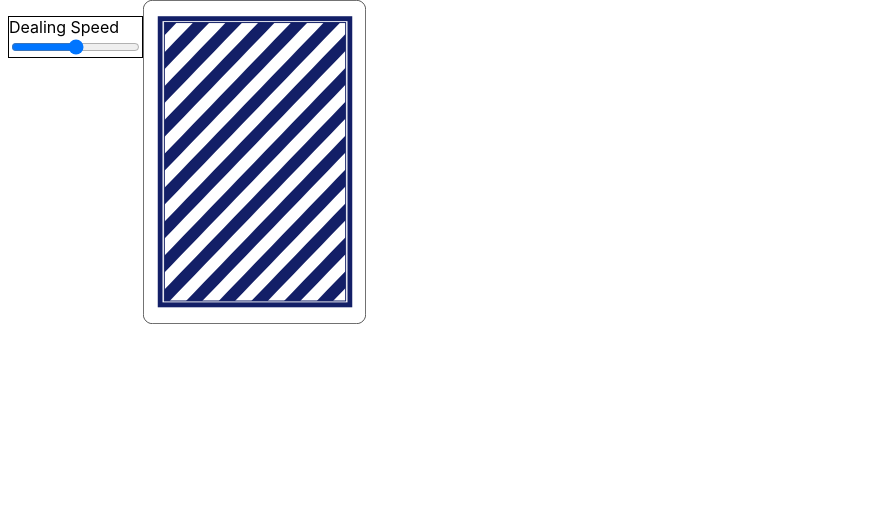
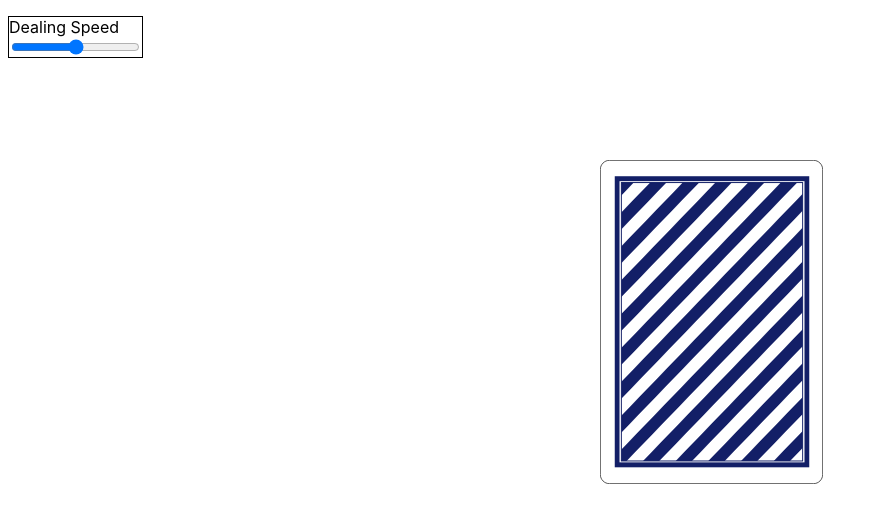
Before and after one commit to DeanElizardo/HiLo, a React (Create React App) app in the folder hilo-frontend/: page / in a window 1280 px wide. Shown: the top 522 px of the page, without its empty margins (0-878 px from the left). Built offline with nearby package versions, Linux system fonts and the light colour scheme.

Commit message:
:lipstick:

```diff
--- a/hilo-frontend/src/components/Card.jsx
+++ b/hilo-frontend/src/components/Card.jsx
@@ -1,5 +1,9 @@
 import React from 'react';
 
 export function Card({card, onClick}) {
-  return <img src={`/assets/cards/${card}`} alt={"A playing card"} onClick={onClick}/>
+  return <img
+    src={`/assets/cards/${card}`}
+    alt={"A playing card"}
+    className="card"
+    onClick={onClick}/>
 }
```
